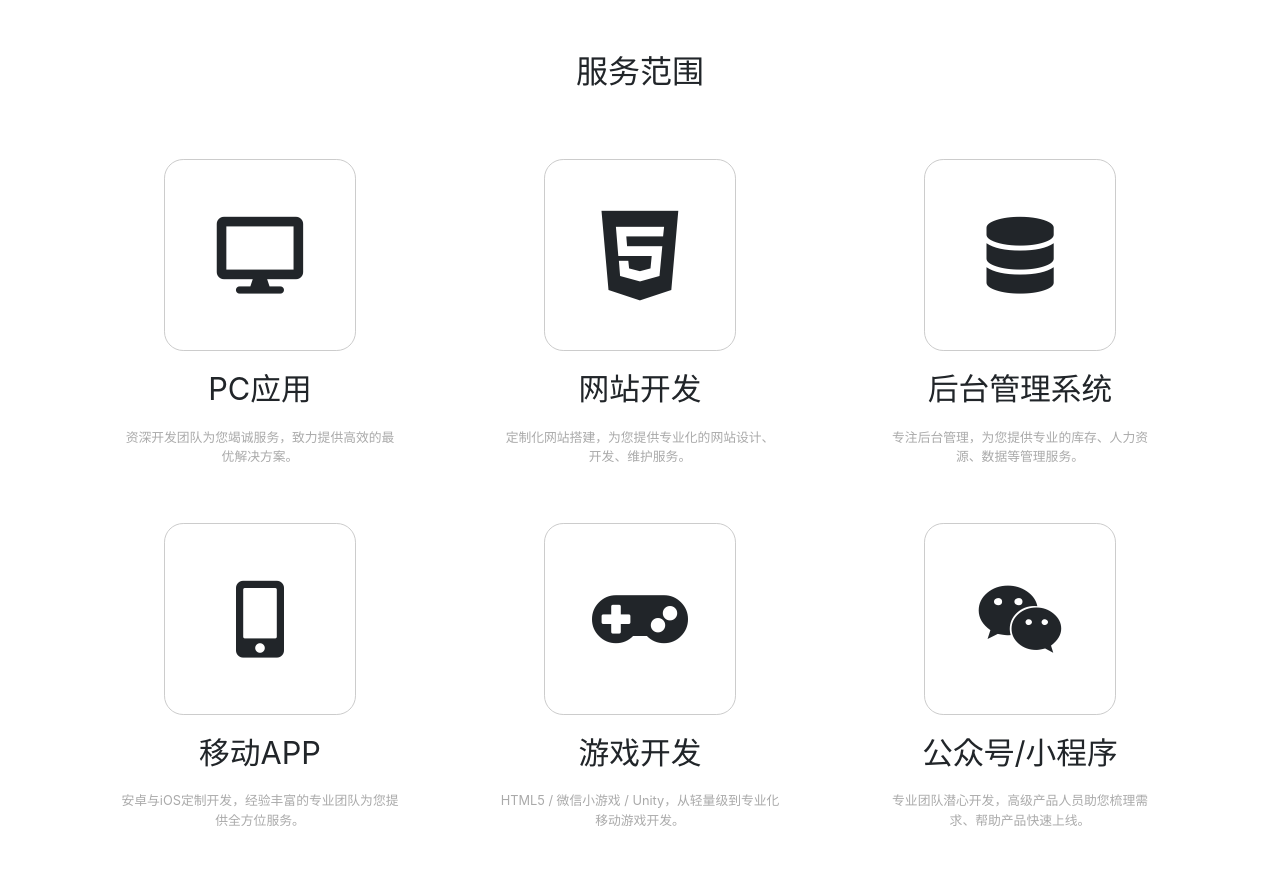
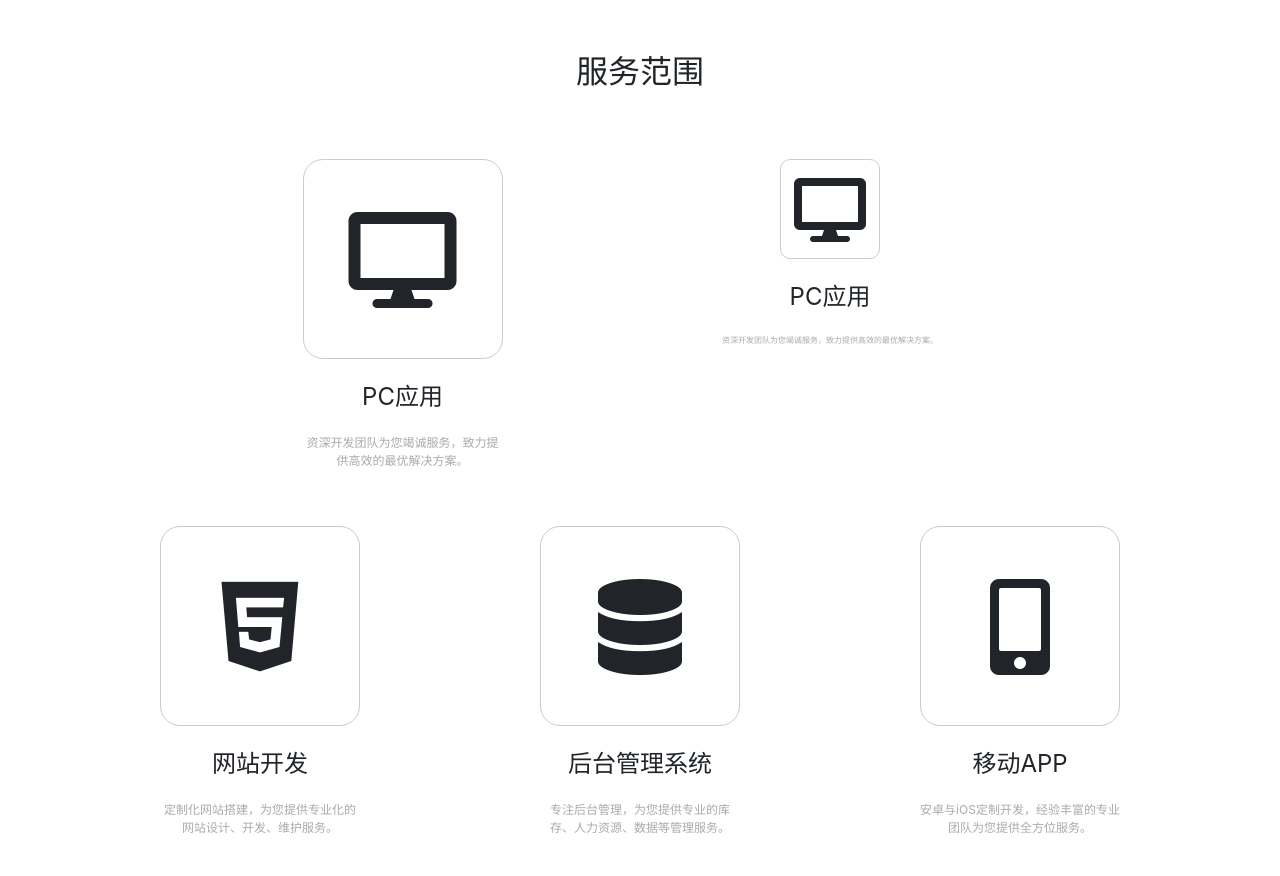
Before and after one commit to Mobiusor/mobiusor.github.io, a website: page index.html in a window 1280 px wide. Shown: the part 683-1559 px from the top of the page. Drawn offline with nearby package versions, Linux system fonts and the light colour scheme.

Commit message:
update services

```diff
--- a/index.html
+++ b/index.html
@@ -53,10 +53,15 @@
 			<h2 class="text-center section-title">服务范围</h2>
 			<div class="services-block">
 				<div class="row justify-content-center">
-					<div class="col-5 col-md-4 services-container">
+					<div class="col-0 col-md-4 services-container">
 						<div class="center-block services-icon-border"><p class="text-center"><i class="fas fa-desktop services-icon"></i></p></div>
 						<p class="text-center services-text">PC应用</p>
 						<p class="text-center services-sub-text">资深开发团队为您竭诚服务，致力提供高效的最优解决方案。</p>
+					</div>
+					<div class="col-5 col-md-0 services-container">
+						<div class="center-block services-icon-border-mobile"><p class="text-center"><i class="fas fa-desktop services-icon-mobile"></i></p></div>
+						<p class="text-center services-text">PC应用</p>
+						<p class="text-center services-sub-text-mobile">资深开发团队为您竭诚服务，致力提供高效的最优解决方案。</p>
 					</div>
 					<div class="col-5 col-md-4 services-container">
 						<div class="center-block services-icon-border"><p class="text-center"><i class="fab fa-html5 services-icon" style="font-size: 8vmax;"></i></p></div>
--- a/main.css
+++ b/main.css
@@ -88,26 +88,46 @@ body {
 }
 
 .services-icon-border {
-	width: 15vmax;
-	height: 15vmax;
+	width: 200px;
+	height: 200px;
+	border: 1px solid #ccc;
+	border-radius: 10%;
+}
+
+.services-icon-border-mobile {
+	width: 100px;
+	height: 100px;
 	border: 1px solid #ccc;
 	border-radius: 10%;
 }
 
 .services-icon {
-	font-size: 6vmax;
-	line-height: 15vmax !important;
+	font-size: 96px;
+	line-height: 200px !important;
 }
+
+.services-icon-mobile {
+	font-size: 64px;
+	line-height: 100px !important;
+}
+
 .services-text {
-	font-size: 2.4vmax;
-	line-height: 6vmax;
+	font-size: 24px;
+	line-height: 75px;
 	margin-bottom: 0;
 }
 
 .services-sub-text {
-	padding-left: 10%;
-	padding-right: 10%;
-	font-size: 1vmax;
+	padding-left: 75px;
+	padding-right: 75px;
+	font-size: 12px;
+	color: #aaa;
+}
+
+.services-sub-text-mobile {
+	padding-left: 25px;
+	padding-right: 25px;
+	font-size: 8px;
 	color: #aaa;
 }
 
```
